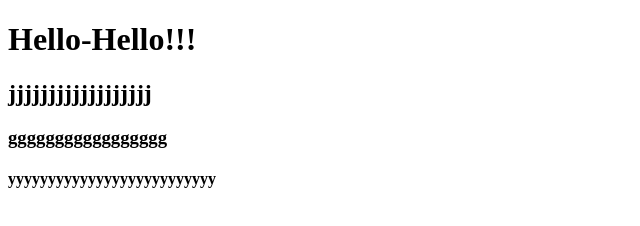
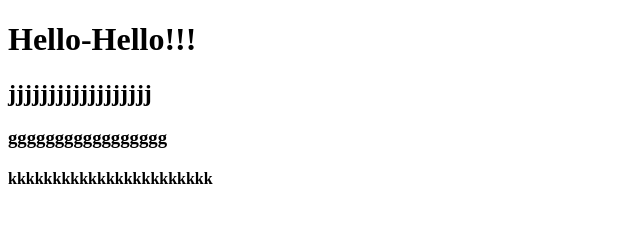
Before and after one commit to papazhora/JS, a plain HTML site: page index.html in a window 1280 px wide. Shown: the full height of the page, 0-640 px from the left. Drawn offline with Linux system fonts and the light colour scheme.

Commit message:
commit js

```diff
--- a/index.html
+++ b/index.html
@@ -8,6 +8,6 @@
     <h1>Hello-Hello!!!</h1>
     <h2>jjjjjjjjjjjjjjjjjj</h2>
 <h3>ggggggggggggggggg</h3>
-<h4>yyyyyyyyyyyyyyyyyyyyyyyyyy</h4>
+<h4>kkkkkkkkkkkkkkkkkkkkkkk</h4>
 </body>
 </html>
```
